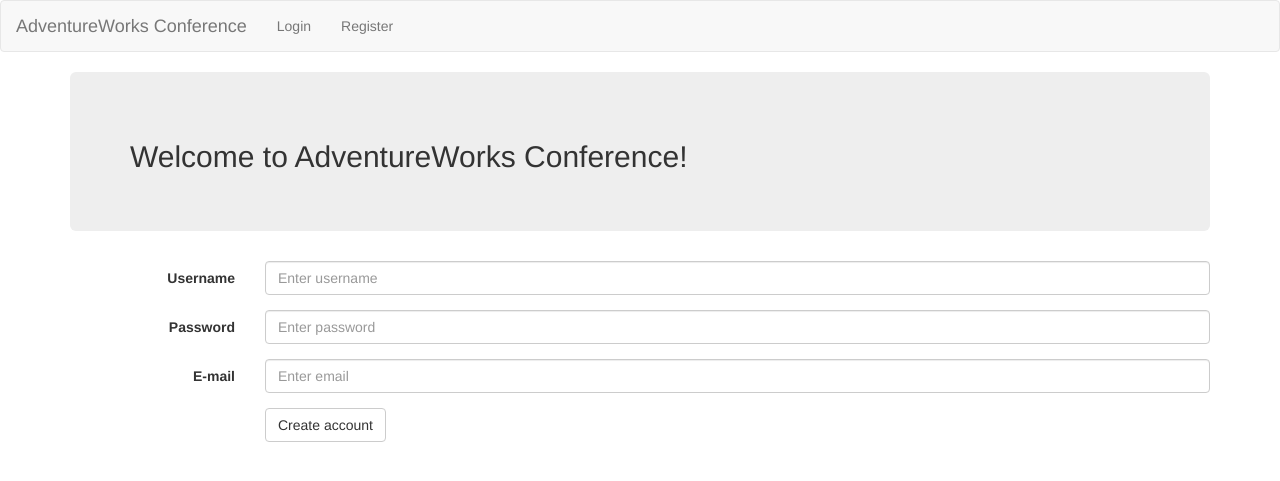
After one commit to AgataSkie/ConferenceApp, a Django app: page /conference/register/ in a window 1280 px wide. The commit adds this page. Shown: the top 481 px of the page. Run offline with Django 3.2, Linux system fonts and the light colour scheme; some libraries are stand-ins or nearby versions.

Commit message:
added user registration

```diff
--- a/ConferenceApp/auth.py
+++ b/ConferenceApp/auth.py
@@ -1,5 +1,6 @@
 from django.shortcuts import render, redirect
 from django.contrib import auth
+from django.contrib.auth import models
 
 def login(request):
 
@@ -29,3 +30,17 @@
 def logout(request):
     auth.logout(request)
     return redirect('conference:index')
+
+
+def register(request):
+    if request.method == "GET":
+        return render(request, "ConferenceApp/auth/register.html")
+    elif request.method == "POST":
+        username = request.POST["username"]
+        password = request.POST["password"]
+        email = request.POST["email"]
+
+        auth.models.User.objects.create_user(username, email, password).save()
+        user = auth.authenticate(username=username, password=password)
+        auth.login(request, user)
+        return render(request, "ConferenceApp/auth/registered.html")
--- /dev/null
+++ b/ConferenceApp/templates/ConferenceApp/auth/register.html
@@ -0,0 +1,30 @@
+{% extends 'ConferenceApp/layout.html' %}
+
+{% block content %}
+    <form class="form-horizontal" role="form" method="post">
+    {% csrf_token %}
+        <div class="form-group">
+            <label class="col-sm-2 control-label" for="username">Username</label>
+            <div class="col-sm-10">
+                <input type="text" class="form-control" id="username" name="username" placeholder="Enter username">
+            </div>
+        </div>
+        <div class="form-group">
+            <label class="col-sm-2 control-label" for="password">Password</label>
+            <div class="col-sm-10">
+                <input type="password" class="form-control" id="password" name="password" placeholder="Enter password">
+            </div>
+        </div>
+        <div class="form-group">
+            <label class="col-sm-2 control-label" for="email">E-mail</label>
+            <div class="col-sm-10">
+                <input type="email" class="form-control" id="email" name="email" placeholder="Enter email">
+            </div>
+        </div>
+        <div class="form-group">
+            <div class="col-sm-offset-2 col-sm-10">
+                <button type="submit" class="btn btn-default">Create account</button>
+            </div>
+        </div>
+    </form>
+{% endblock %}
--- a/ConferenceApp/templates/ConferenceApp/layout.html
+++ b/ConferenceApp/templates/ConferenceApp/layout.html
@@ -32,18 +32,21 @@
 			<!-- Collect the nav links, forms, and other content for toggling -->
 			<div class="collapse navbar-collapse" id="nav-toggle">
 				<ul class="nav navbar-nav">
-					<li><a href="#">Sessions</a></li>
+
+                    {% if user.is_staff %}
+						<li><a href="/admin">Administration</a></li>
+					{% endif %}
 
 					{% if user.is_authenticated %}
-						<li><a href="{% url 'conference:logout' %}">Logout</a></li>
+						<li><a href="#">Sessions</a></li>
+                        <li><a href="{% url 'conference:logout' %}">Logout</a></li>
+
 					{% else %}
 						<li><a href="{% url 'conference:login' %}">Login</a></li>
-						<li><a href="#">Register</a></li>
+						<li><a href="{% url 'conference:register' %}">Register</a></li>
 					{% endif %}
 
-					{% if user.is_staff %}
-						<li><a href="/admin">Administration</a></li>
-					{% endif %}
+
 				</ul>
 			</div>
 		</div>
--- a/ConferenceApp/urls.py
+++ b/ConferenceApp/urls.py
@@ -8,5 +8,6 @@
     url(r'^$', views.index, name='index'),
     url(r'^login/$', auth.login, name='login'),
     url(r'^logout/$', auth.logout, name='logout'),
+    url(r'^register/$', auth.register, name='register'),
 
 ]
```
Also changed, not shown: ConferenceApp/templates/ConferenceApp/auth/registered.html (added, +12 -0 lines), ConferenceApp/templates/ConferenceApp/index.html (+10 -1 lines).
